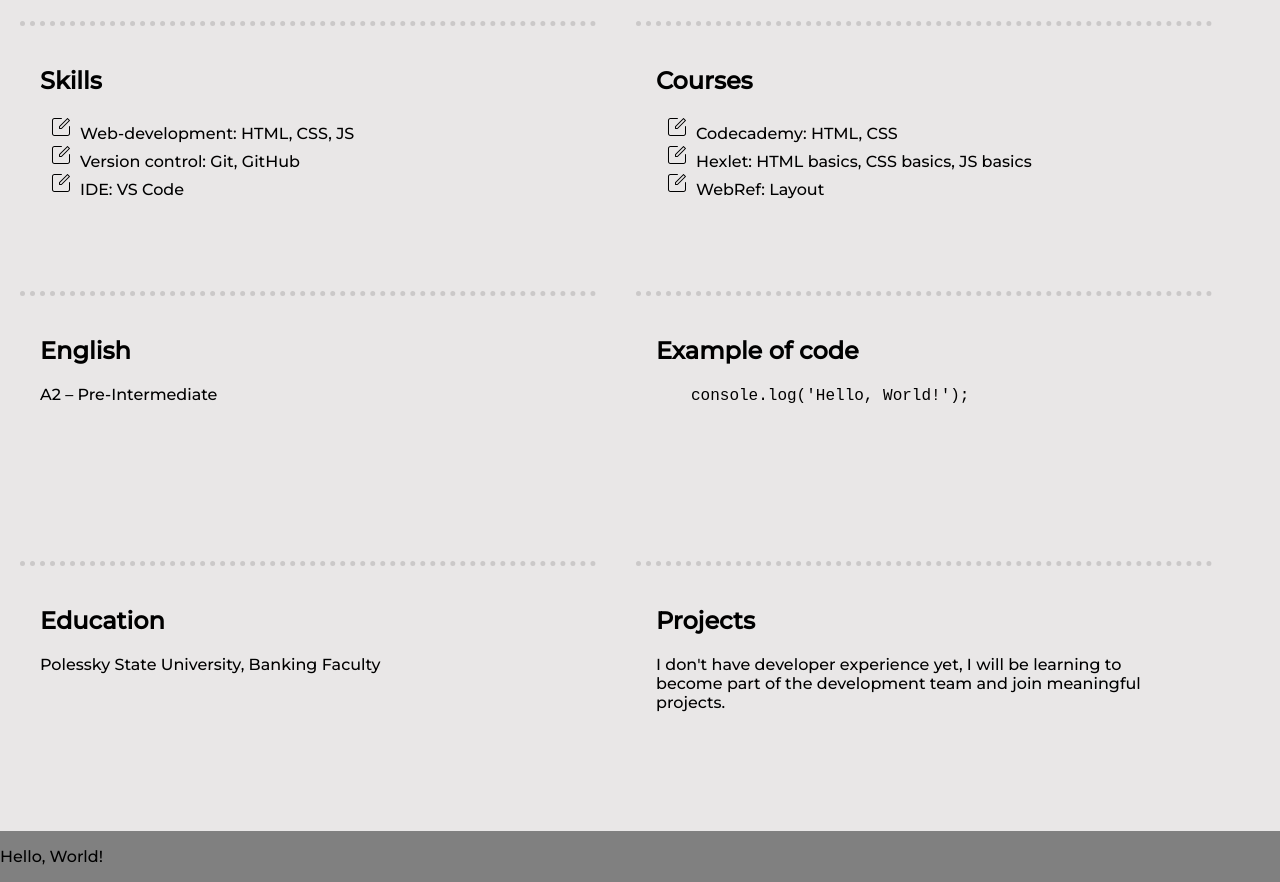
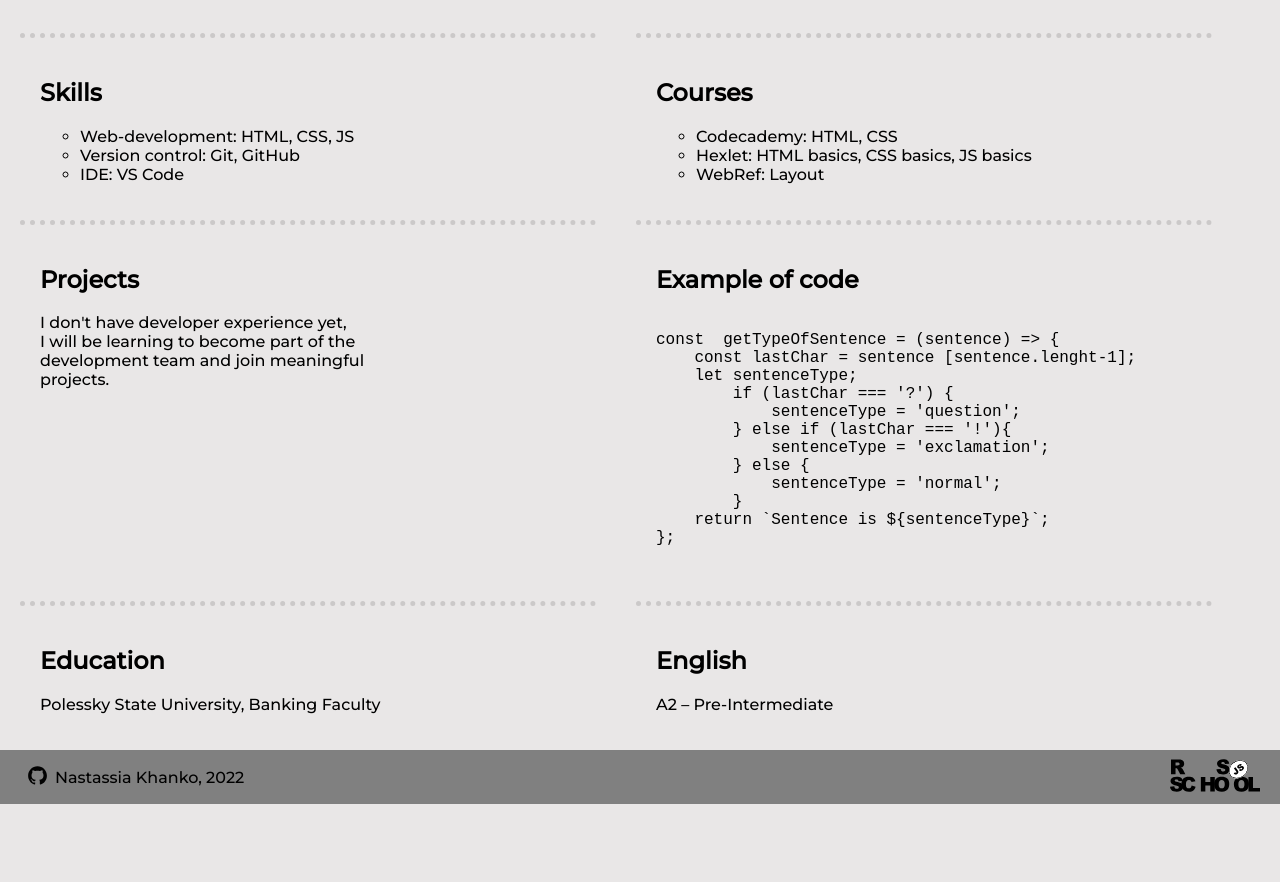
Before and after one commit to 1Nastassia/rsschool-cv, a plain HTML site: page index.html in a window 1280 px wide. Shown: the part 610-1492 px from the top of the page. After the commit the page ends 1414 px from the top, so only its background shows below. Drawn offline with Linux system fonts and the light colour scheme.

Commit message:
feat: add info in footer

```diff
--- a/index.html
+++ b/index.html
@@ -49,7 +49,7 @@
             <section class="main-container">
                 <div class="summary" id="summary">
                     <h2>Summary</h2>
-                    <p>Hi, my name is Nastassia, I am 24 years old. I am from Minsk, Belarus. I am banking specialist, I work with people and smart processes in banking programs. I decided to try myself in IT and start with Front-end free course, which proposes
+                    <p class="about-me">Hi, my name is Nastassia, I am 24 years old. I am from Minsk, Belarus. I am banking specialist, I work with people and smart processes in banking programs. I decided to try myself in IT and start with Front-end free course, which proposes
                         by RSSchool. I like programming, it’s my hobby now. I promise to work hard and study to finish school properly. My main goal is to turn my hobby into my favorite job. I would like to be a good web-developer.</p>
 
                 </div>
@@ -101,19 +101,34 @@
                     </ul>
 
                 </div>
+                <div class="projects" id="projects">
+                    <h2>Projects</h2>
+                    <p>I don't have developer experience yet,<br> I will be learning to become part of the<br> development team and join meaningful<br> projects.</p>
 
-                <div class="english" id="english">
-                    <h2>English</h2>
-                    <p>A2 – Pre-Intermediate</p>
                 </div>
+
+
 
                 <div class="code" id="code">
                     <h2>Example of code</h2>
 
 
                     <code>
+                        <pre>
 
-                       console.log('Hello, World!');
+const  getTypeOfSentence = (sentence) => {
+    const lastChar = sentence [sentence.lenght-1];
+    let sentenceType;
+        if (lastChar === '?') {
+            sentenceType = 'question';
+        } else if (lastChar === '!'){
+            sentenceType = 'exclamation';
+        } else {
+            sentenceType = 'normal';
+        }
+    return `Sentence is ${sentenceType}`;
+};
+                        </pre>
                     </code>
 
 
@@ -123,20 +138,27 @@
                     <p>Polessky State University, Banking Faculty</p>
 
                 </div>
-                <div class="projects" id="projects">
-                    <h2>Projects</h2>
-                    <p>I don't have developer experience yet, I will be learning to become part of the development team and join meaningful projects.</p>
+                <div class="english" id="english">
+                    <h2>English</h2>
+                    <p>A2 – Pre-Intermediate</p>
+                </div>
 
-                </div>
             </section>
         </div>
     </main>
 
     <footer>
-        <div class="container">
-            <p>Hello, World!</p>
+        <div class="container footer-container">
+            <section class="ghlink">
+                <a href="https://github.com/1Nastassia"><img src="./assets/github.svg">
+                </a>
+                <p>Nastassia Khanko, 2022</p>
+            </section>
+            <section class="rsslink">
+                <a href="https://rs.school/js-stage0/"><img src="./assets/rs_school_js.svg">
+                </a>
+            </section>
         </div>
-
     </footer>
 </body>
 
--- a/style.css
+++ b/style.css
@@ -82,7 +82,6 @@ header {
 .education,
 .projects {
     width: 45%;
-    height: 270px;
     padding: 20px;
     margin: 0 20px;
     border-top: 5px dotted rgba(191, 189, 189, 0.7);
@@ -108,8 +107,6 @@ header {
     color: #939594;
 }
 code {
-    position: relative;
-    left: 35px;
     font-size: large;
 }
 .main-container a {
@@ -121,10 +118,39 @@ li {
 }
 .skills li,
 .courses li {
-    list-style-image: url(./assets/editsquare_120033.svg);
-    color: black;
+    list-style-type: circle;
+    /* list-style-image: url(./assets/editsquare_120033.svg); */
+    /*color: black;*/
 }
 .main-container ul img {
     width: 25px;
     height: 18px;
 }
+.about-me {
+    max-width: 500px;
+}
+.ghlink {
+    display: flex;
+    align-items: center;
+}
+.ghlink img {
+    width: 35px;
+    height: 25px;
+}
+
+/*.rsslink {
+    display: flex;
+    justify-content: flex-end;
+    align-items: center;
+    padding: 0 20px;
+}*/
+.rsslink img {
+    width: 90px;
+    height: 50px;
+}
+.footer-container {
+    display: flex;
+    flex-direction: row;
+    justify-content: space-between;
+    padding: 0 20px;
+}
```
